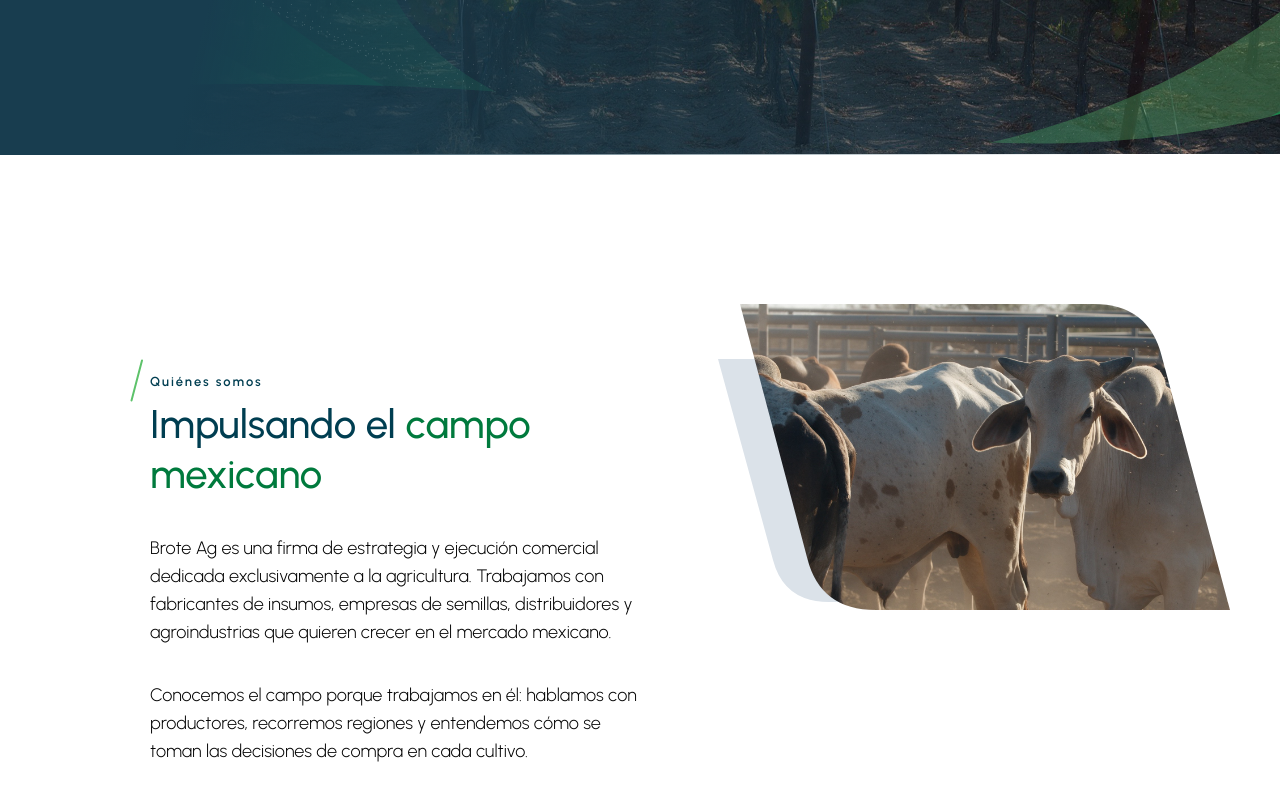
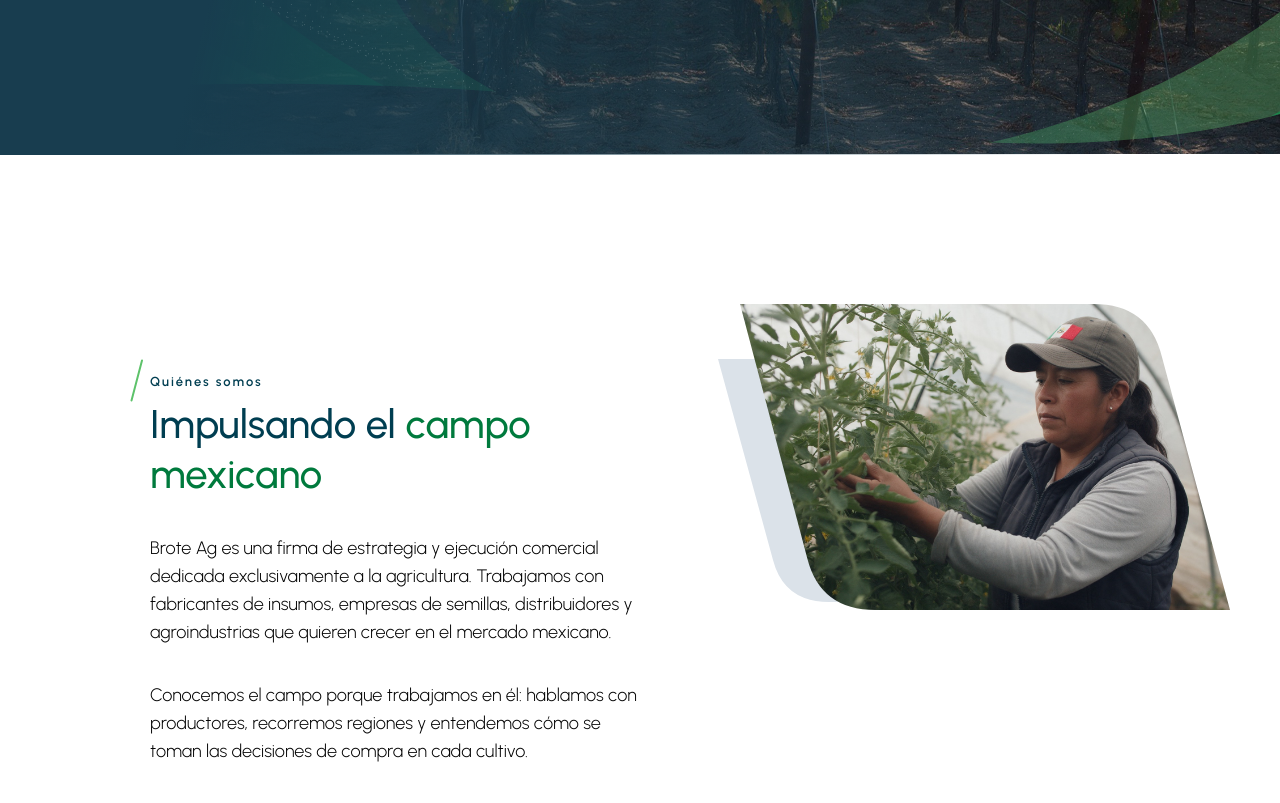
Before and after one commit to dbitdev/brote, an Astro site: page /acerca-de-nosotros in a window 1280 px wide. Shown: the part 418-1221 px from the top of the page. Built offline with nearby package versions, Linux system fonts and the light colour scheme; Astro itself is replaced by a stand-in of ours.

Commit message:
Cambia la foto de ganado por una con persona en Acerca de nosotros
Co-Authored-By: Claude Opus 5.5 <noreply@anthropic.com>

```diff
--- a/src/pages/acerca-de-nosotros.astro
+++ b/src/pages/acerca-de-nosotros.astro
@@ -10,7 +10,7 @@ import { routes } from "../data/site.js";
   <div class="grid-container page-container default-page">
     <WavedHero title="Acerca de Brote Ag" subtitle="Mejoramos los resultados comerciales a través de la excelencia en la ejecución" image="/assets/photos/hero-vinedo.jpg" />
 
-    <SplitRow side="right" alt="Ganado en un corral de Sonora" image="/assets/photos/ganado-corral.jpg" eyebrow="Quiénes somos" padding={90}>
+    <SplitRow side="right" alt="Productora revisando plantas de jitomate en un invernadero de Querétaro" image="/assets/photos/productora-invernadero.jpg" eyebrow="Quiénes somos" padding={90}>
       <h2>Impulsando el <span class="verde">campo mexicano</span></h2>
       <p>Brote Ag es una firma de estrategia y ejecución comercial dedicada exclusivamente a la agricultura. Trabajamos con fabricantes de insumos, empresas de semillas, distribuidores y agroindustrias que quieren crecer en el mercado mexicano.</p>
       <p>Conocemos el campo porque trabajamos en él: hablamos con productores, recorremos regiones y entendemos cómo se toman las decisiones de compra en cada cultivo.</p>
```
